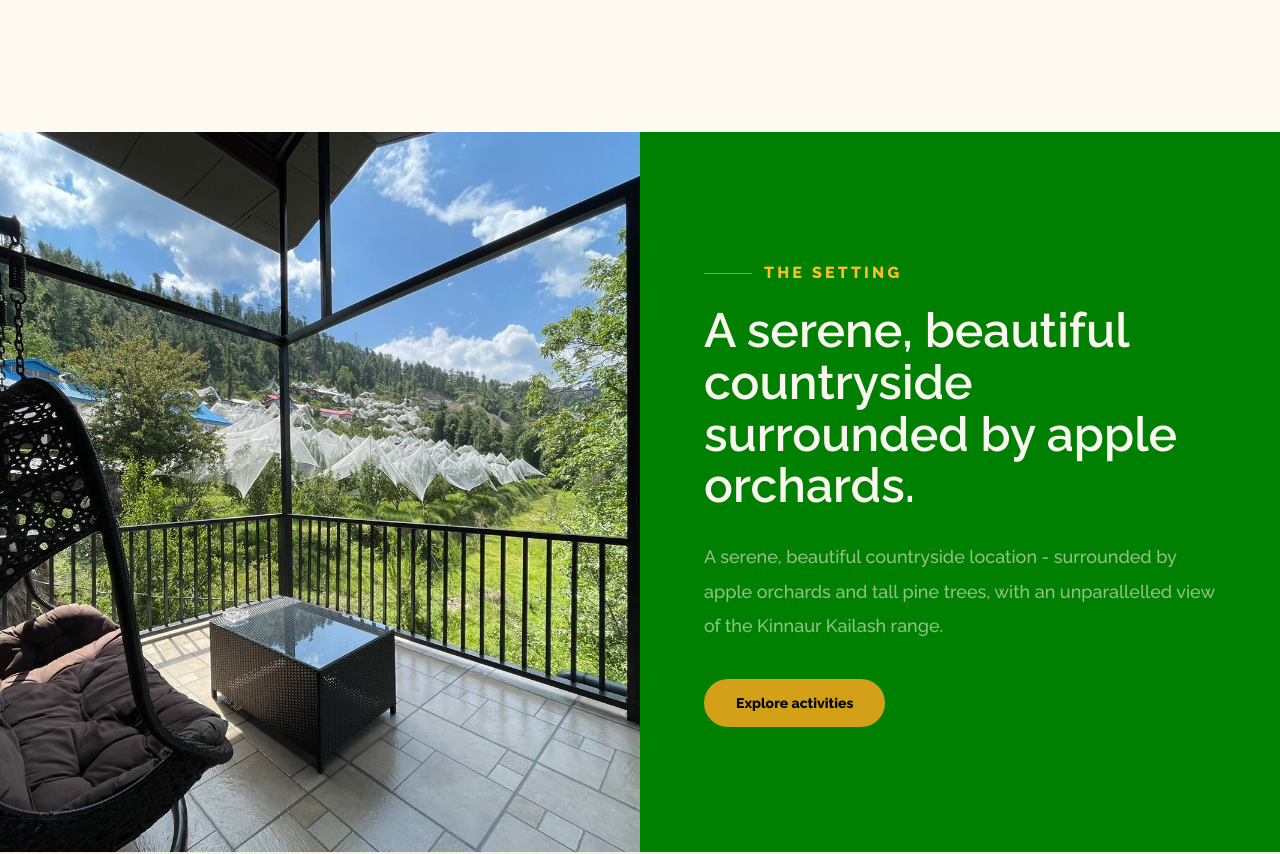
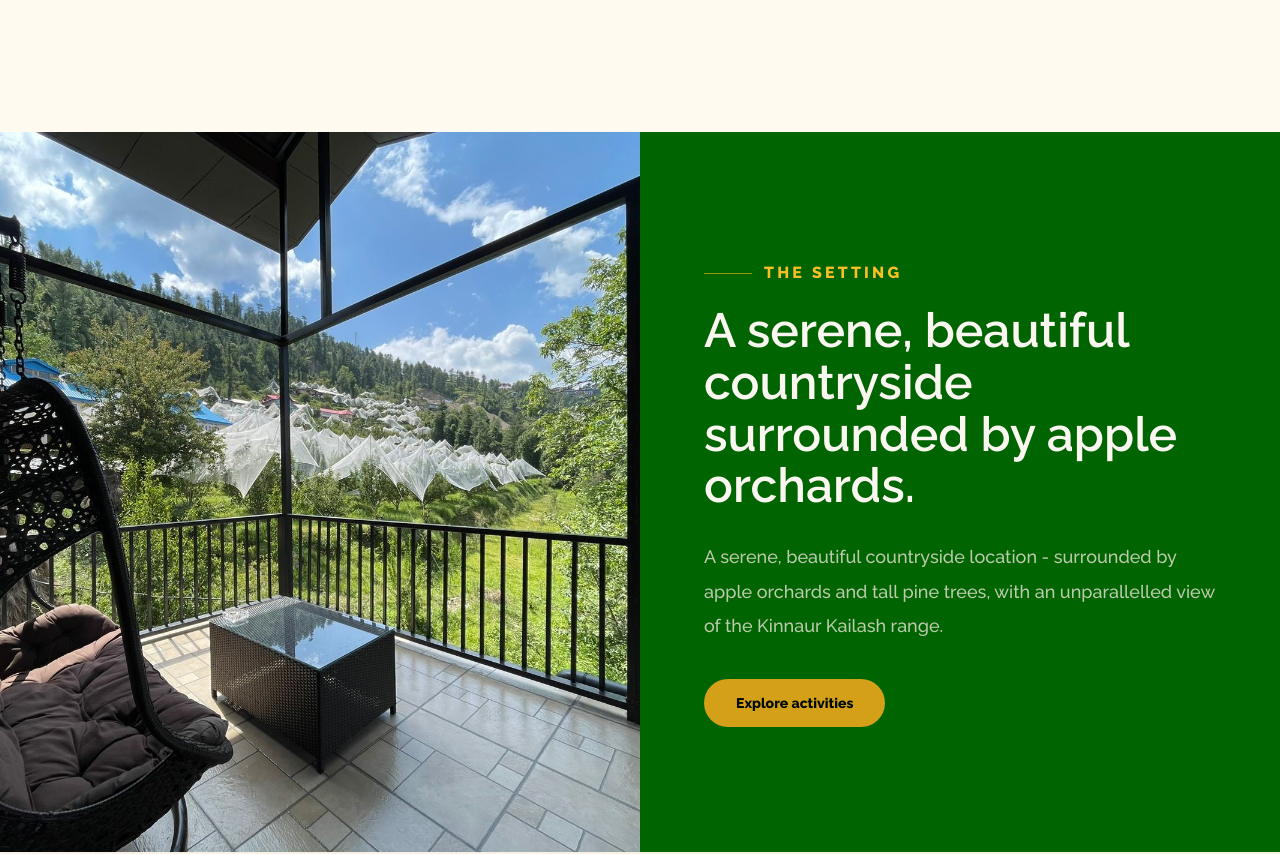
Before and after one commit to theone14122000/shire, a Next.js app: page / in a window 1280 px wide. Shown: the part 4760-5614 px from the top of the page. Built offline with nearby package versions, Linux system fonts and the light colour scheme; no server answers; the database is empty.

Commit message:
style: setting bg #006400, clearer text

```diff
--- a/app/components/home/HomeEditorial.tsx
+++ b/app/components/home/HomeEditorial.tsx
@@ -332,7 +332,7 @@ export function HomeEditorial({ content }: { content?: Record<string, any> }) {
         </div>
       </section>
 
-      <section className="grid bg-[#008000] lg:grid-cols-2">
+      <section className="grid bg-[#006400] lg:grid-cols-2">
         <div className="relative min-h-[430px] overflow-hidden lg:min-h-[720px]">
           <Image
             src="/images/setting-view.jpg"
@@ -356,7 +356,7 @@ export function HomeEditorial({ content }: { content?: Record<string, any> }) {
             <motion.h2 variants={fadeUp} className="mt-5 font-display text-4xl font-semibold leading-[1.08] text-cream-50 sm:text-5xl">
               {t("setting", "heading", "A serene, beautiful countryside surrounded by apple orchards.")}
             </motion.h2>
-            <motion.p variants={fadeUp} className="mt-7 text-base leading-[1.9] text-cream-100/62 sm:text-lg">
+            <motion.p variants={fadeUp} className="mt-7 text-base leading-[1.9] text-cream-100/78 sm:text-lg">
               {t("setting", "description", "A serene, beautiful countryside location - surrounded by apple orchards and tall pine trees, with an unparallelled view of the Kinnaur Kailash range.")}
             </motion.p>
             <motion.div variants={fadeUp} className="mt-9 flex flex-col gap-4 sm:flex-row">
```
